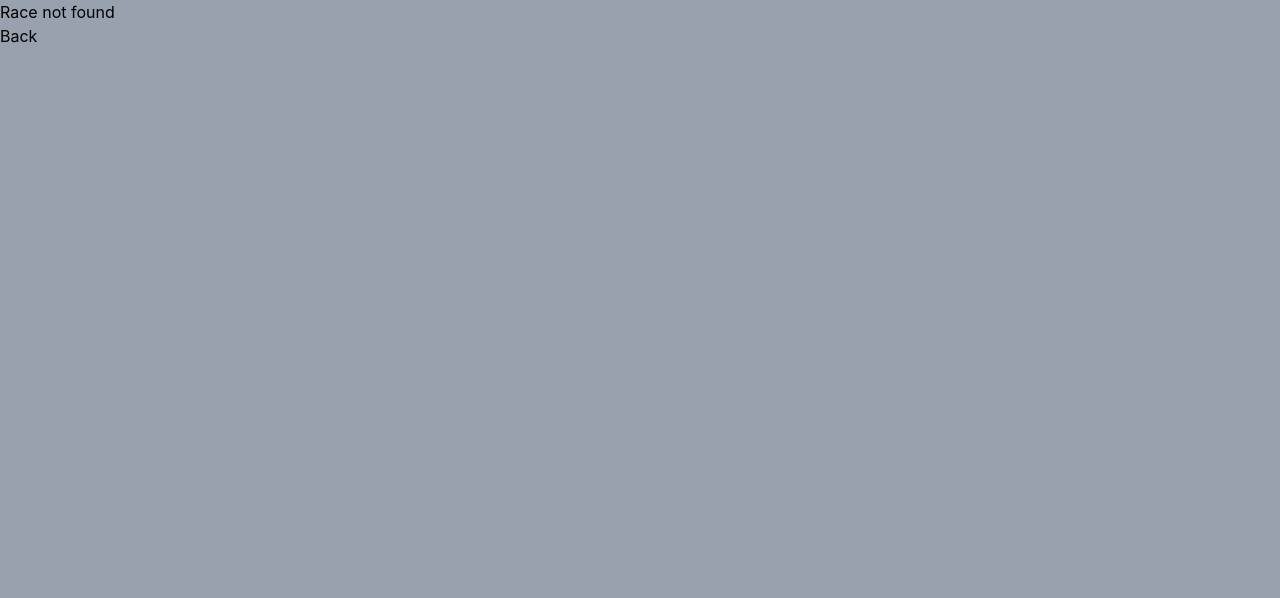
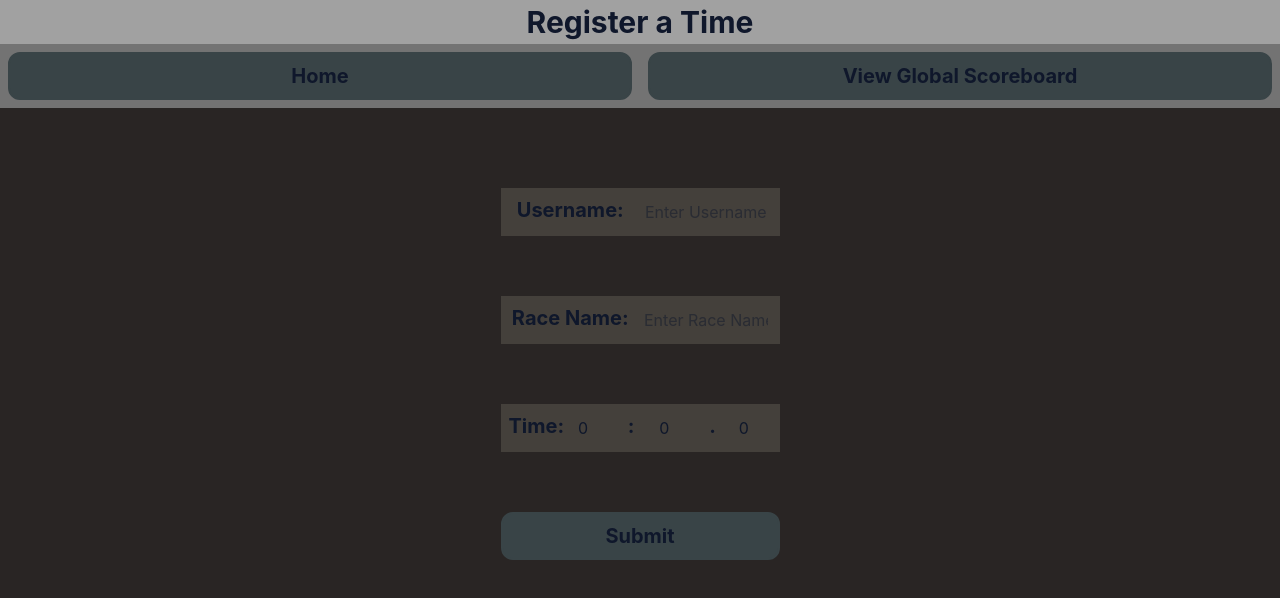
Before and after one commit to LowPolygons/CV-Website, a Nuxt app in the folder gta-racing/: page /register in a window 1280 px wide. Before the commit this address had no page. Shown: the top 598 px of the page. Built offline with nearby package versions, Linux system fonts and the light colour scheme.

Commit message:
StyledA/Button and a register page

```diff
--- a/gta-racing/app/app.vue
+++ b/gta-racing/app/app.vue
@@ -1,5 +1,5 @@
 <template>
-  <main class="h-screen overflow-y-scroll bg-gray-400 dark:bg-gray-800">
+  <main class="h-screen overflow-y-scroll bg-neutral-400 dark:bg-neutral-800">
     <div class="container mx-auto">
       <NuxtPage />
     </div>
--- a/gta-racing/app/components/ImportantText.vue
+++ b/gta-racing/app/components/ImportantText.vue
@@ -1,5 +1,5 @@
 <template>
-    <span class="text-slate-900 dark:text-slate-200 text-center p-1 text-xl font-bold block">
+    <span class="text-slate-900 dark:text-slate-200 text-center p-1 text-xl font-bold block items-center">
         <slot />
     </span>
 </template>
--- a/gta-racing/app/components/Race.vue
+++ b/gta-racing/app/components/Race.vue
@@ -6,12 +6,12 @@ defineProps<{
 </script>
 
 <template>
-    <div class="bg-gray-800 border-5 border-gray-800">
+    <div class="bg-neutral-800 border-5 border-neutral-800">
         <h2>
             <ImportantText>
                 {{ name }}
             </ImportantText>
         </h2>
-        <img :src="imageUrl">
+        <img class="mx-auto":src="imageUrl">
     </div>
 </template>
--- /dev/null
+++ b/gta-racing/app/components/StyledATag.vue
@@ -0,0 +1,10 @@
+<script setup lang="ts">
+</script>
+
+<template>
+    <a
+        class="bg-mist-700 border-2 border-mist-700 border-double rounded-xl hover:bg-mist-500 focus:bg-mist-900"
+    >
+        <slot />
+    </a>
+</template>
--- /dev/null
+++ b/gta-racing/app/components/StyledButton.vue
@@ -0,0 +1,10 @@
+<script setup lang="ts">
+</script>
+
+<template>
+    <button
+        class="bg-mist-700 border-2 border-mist-700 border-double rounded-xl hover:bg-mist-500 focus:bg-mist-900"
+    >
+        <slot />
+    </button>
+</template>
--- a/gta-racing/app/pages/index.vue
+++ b/gta-racing/app/pages/index.vue
@@ -1,12 +1,27 @@
 <script setup lang="ts">
+import StyledATag from "~/components/StyledATag.vue";
+import StyledButton from "~/components/StyledButton.vue";
 import races from "~/data/races.json"
+
+
 </script>
 
 <template>
-    <div class="bg-gray-300 dark:bg-gray-700">
-        <h1 class="text-slate-900 dark:text-slate-200 text-center p-1 text-3xl font-bold bg-gray-400 dark:bg-gray-900">
+    <div class="bg-stone-300 dark:bg-stone-700">
+        <h1 class="text-slate-900 dark:text-slate-200 text-center p-1 text-3xl font-bold bg-neutral-400 dark:bg-neutral-700">
             GTA Racing
         </h1>
+        <div class="bg-neutral-500 dark:bg-neutral-900 flex">
+            <StyledATag
+                class="flex-1 pl-3 pr-3 pt-1 pb-1 m-2"
+                href="/register"
+            >
+                <ImportantText>Register New Time</ImportantText>
+            </StyledATag>
+            <StyledATag class="flex-1 pl-3 pr-3 pt-1 pb-1 m-2">
+                <ImportantText>View Global Scoreboard</ImportantText>
+            </StyledATag>
+        </div>
         <div
             v-for="(race, index) in races"
             :key="race.name"
@@ -14,7 +29,6 @@ import races from "~/data/races.json"
 
         >
             <NuxtLink :to="`/${index}`">
-                <!-- <a :href="'/${index}'" when not using nuxtlink-->
                 <Race
                     :name="race.name"
                     :image-url="race.imageUrl"
--- /dev/null
+++ b/gta-racing/app/pages/register.vue
@@ -0,0 +1,106 @@
+<script setup lang="ts">
+import { S } from "vue-router/dist/index-BQLwgiyK.js"
+import StyledButton from "~/components/StyledButton.vue"
+import races from "~/data/races.json"
+
+const username = ref('')
+const raceName = ref('')
+
+const mins = ref(0)
+const secs = ref(0)
+const millis = ref(0)
+
+const submitted_successfull = ref(false)
+
+async function submit_new_time() {
+    submitted_successfull.value = true
+}
+</script>
+
+<template>
+    <div class="container mx-auto bg-stone-800 pb-15 h-screen">
+        <h1 class="text-slate-900 dark:text-slate-200 text-center p-1 text-3xl font-bold bg-neutral-400 dark:bg-neutral-700">
+            Register a Time
+        </h1>
+        <div class="bg-neutral-500 dark:bg-neutral-900 flex">
+            <StyledATag
+                class="flex-1 pl-3 pr-3 pt-1 pb-1 m-2"
+                href="/"
+            >
+                <ImportantText class="items-center w-full">
+                    <div class="w-full h-full items-center text-center">Home</div>
+                </ImportantText>
+            </StyledATag>
+            <StyledATag class="flex-1 pl-3 pr-3 pt-1 pb-1 m-2">
+                <ImportantText>View Global Scoreboard</ImportantText>
+            </StyledATag>
+        </div>
+        <div class="flex bg-stone-700 mx-auto mt-20 p-1 w-[279px]">
+            <ImportantText class="flex-1 mg-auto">
+                Username:
+            </ImportantText>
+            <input
+                class="flex-1 mg-auto w-[10px] text-slate-900 dark:text-slate-200 text-center p-2"
+                v-model="username"
+                type="text"
+                placeholder="Enter Username"
+            />
+        </div>
+        <div class="flex bg-stone-700 mx-auto mt-15 p-1 w-[279px]">
+            <ImportantText class="flex-1 mg-auto">
+                Race Name:
+            </ImportantText>
+            <input
+                class="flex-1 mg-auto w-[10px] text-slate-900 dark:text-slate-200 text-center p-2"
+                v-model="raceName"
+                type="text"
+                placeholder="Enter Race Name"
+            />
+        </div>
+        <div class="flex bg-stone-700 mx-auto mt-15 p-1 w-[279px]">
+            <ImportantText class="flex-1 mg-auto">
+                Time:
+            </ImportantText>
+            <input
+                class="flex-1 mg-auto w-[10px] text-slate-900 dark:text-slate-200 text-center p-2"
+                v-model="mins"
+                type="number"
+                placeholder="0"
+            />
+            <ImportantText class="flex-1 mg-auto">
+                :
+            </ImportantText>
+            <input
+                class="flex-1 mg-auto w-[10px] text-slate-900 dark:text-slate-200 text-center p-2"
+                v-model="secs"
+                type="number"
+                placeholder="0"
+            />
+            <ImportantText class="flex-1 mg-auto">
+                .
+            </ImportantText>
+            <input
+                class="flex-1 mg-auto w-[10px] text-slate-900 dark:text-slate-200 p-2"
+                v-model="millis"
+                type="number"
+                placeholder="000"
+            />
+        </div>
+
+        <div class="flex w-[279px] mx-auto">
+            <StyledButton
+                class="mx-auto mt-15 p-1 flex-1"
+                @click="submit_new_time()"
+            >
+                <ImportantText>Submit</ImportantText>
+            </StyledButton>
+        </div>
+
+        <div
+            v-if="submitted_successfull"
+            class="flex w-full mt-5"
+        >
+            <ImportantText class="w-full text-center">Time Submitted Succesfully</ImportantText>
+        </div>
+    </div>
+</template>
```
